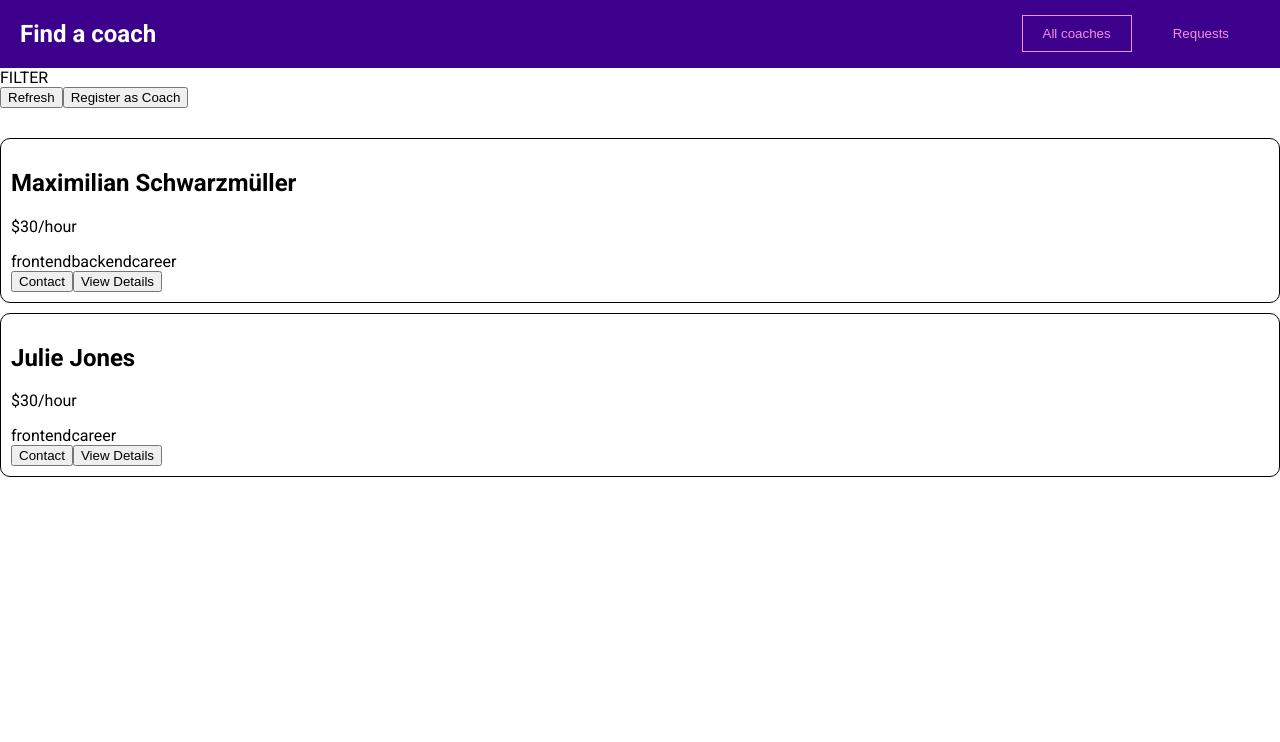
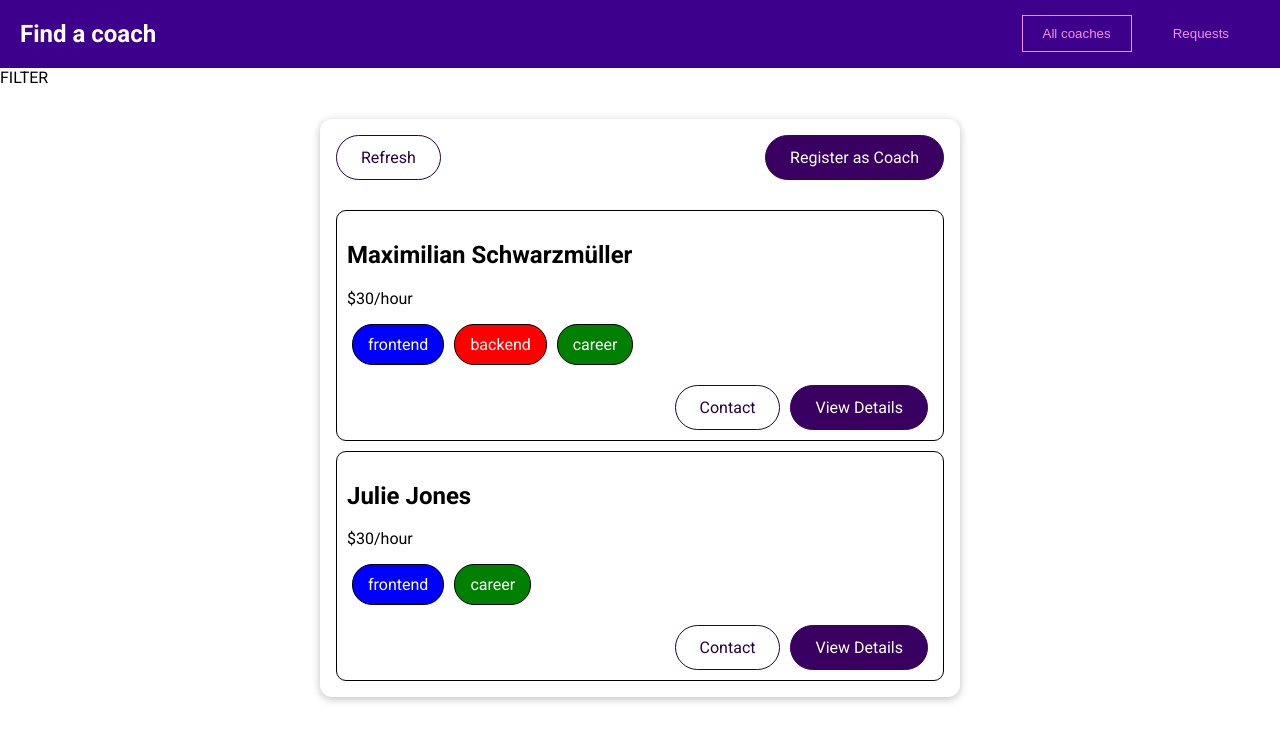
Before and after one commit to volbur/Coach-Web-App, a Vue app: page /coaches in a window 1280 px wide. Shown: the top 742 px of the page. Built offline with nearby package versions, Linux system fonts and the light colour scheme.

Commit message:
Adding a couple of base components

```diff
--- a/src/components/coaches/CoachItem.vue
+++ b/src/components/coaches/CoachItem.vue
@@ -2,21 +2,24 @@
   <li class="list-coach">
     <h2>{{ fullName }}</h2>
     <p>${{ coach.hourlyRate }}/hour</p>
-    <ul class="list-areas">
-      <li v-for="area in coach.areas" :key="area">
-        <span>{{ area }}</span>
+    <div class="list-areas">
+      <BaseBadge
+        v-for="area in coach.areas"
+        :key="area"
+        :area="area"
+      ></BaseBadge>
+    </div>
+
+    <ul class="actions">
+      <li>
+        <BaseButton mode="outline" link :to="coachContactLink"
+          >Contact</BaseButton
+        >
+      </li>
+      <li>
+        <BaseButton link :to="coachDetailsLink">View Details</BaseButton>
       </li>
     </ul>
-
-    <div class="actions">
-      <router-link custom v-slot="{ navigate }" :to="coachContactLink">
-        <button @click="navigate">Contact</button>
-      </router-link>
-
-      <router-link custom v-slot="{ navigate }" :to="coachDetailsLink">
-        <button @click="navigate">View Details</button>
-      </router-link>
-    </div>
   </li>
 </template>
 
@@ -44,9 +47,7 @@
 
 <style scoped>
 .list-areas {
-  margin: 0;
-  padding: 0;
-  list-style: none;
+  margin-bottom: 20px;
 }
 
 .list-coach {
@@ -63,4 +64,16 @@
 .list-areas {
   display: flex;
 }
+
+.actions {
+  display: flex;
+  justify-content: flex-end;
+  margin: 0;
+  padding: 0;
+  list-style: none;
+}
+
+.actions li {
+  margin: 0 5px;
+}
 </style>
--- /dev/null
+++ b/src/components/ui/BaseBadge.vue
@@ -0,0 +1,37 @@
+<template>
+  <span class="badge" :class="area">
+    {{ area }}
+  </span>
+</template>
+
+<script>
+export default {
+  props: {
+    area: {
+      type: String,
+      requred: false,
+    },
+  },
+};
+</script>
+
+<style scoped>
+.badge {
+  display: inline-block;
+  padding: 10px 15px;
+  margin: 0 5px;
+  border: 1px solid #000;
+  border-radius: 20px;
+  color: #fff;
+}
+
+.frontend {
+  background-color: blue;
+}
+.backend {
+  background-color: red;
+}
+.career {
+  background-color: green;
+}
+</style>
--- /dev/null
+++ b/src/components/ui/BaseButton.vue
@@ -0,0 +1,70 @@
+<template>
+  <router-link v-if="link" custom v-slot="{ navigate }" :to="to">
+    <button :class="mode" @click="navigate">
+      <slot></slot>
+    </button>
+  </router-link>
+  <button v-else :class="mode">
+    <slot></slot>
+  </button>
+</template>
+
+<script>
+export default {
+  props: {
+    mode: {
+      type: String,
+      requred: false,
+      default: null,
+    },
+    link: {
+      type: Boolean,
+      requred: false,
+      default: false,
+    },
+    to: {
+      type: String,
+      requred: false,
+      default: '/',
+    },
+  },
+};
+</script>
+
+<style scoped>
+button {
+  display: inline-block;
+  padding: 0.75rem 1.5rem;
+  font: inherit;
+  background-color: #3a0061;
+  border: 1px solid #3a0061;
+  color: white;
+  cursor: pointer;
+  border-radius: 30px;
+}
+
+button:hover,
+button:active {
+  background-color: #270041;
+  border-color: #270041;
+}
+
+.flat {
+  background-color: transparent;
+  color: #3a0061;
+  border: none;
+}
+
+.outline {
+  background-color: transparent;
+  border-color: #270041;
+  color: #270041;
+}
+
+.flat:hover,
+.flat:active,
+.outline:hover,
+.outline:active {
+  background-color: #edd2ff;
+}
+</style>
--- /dev/null
+++ b/src/components/ui/BaseCard.vue
@@ -0,0 +1,15 @@
+<template>
+  <div class="card">
+    <slot></slot>
+  </div>
+</template>
+
+<style scoped>
+.card {
+  border-radius: 12px;
+  box-shadow: 0 2px 8px rgb(0 0 0 / 26%);
+  padding: 1rem;
+  margin: 2rem auto;
+  max-width: 40rem;
+}
+</style>
--- a/src/pages/coaches/CoachesList.vue
+++ b/src/pages/coaches/CoachesList.vue
@@ -1,12 +1,13 @@
 <template>
   <section>FILTER</section>
   <section>
-    <button class="refresh-btn">Refresh</button>
-
-    <router-link custom v-slot="{ navigate }" :to="{ name: 'register' }">
-      <button @click="navigate" class="register-btn">Register as Coach</button>
-    </router-link>
-
+    <BaseCard>
+      <div class="controls">
+        <BaseButton mode="outline">Refresh</BaseButton>
+        <BaseButton to="{ name: 'register' }" link
+          >Register as Coach</BaseButton
+        >
+      </div>
       <ul class="list-coaches" v-if="hasCoaches">
         <CoachItem
           v-for="coach in filteredCoaches"
@@ -15,6 +16,7 @@
         />
       </ul>
       <h3 v-else>No coaches found</h3>
+    </BaseCard>
   </section>
 </template>
 
@@ -37,6 +39,11 @@
 </script>
 
 <style scoped>
+.controls {
+  display: flex;
+  justify-content: space-between;
+}
+
 .list-coaches {
   margin: 0;
   padding: 0;
```
Also changed, not shown: src/main.js (+8 -0 lines). Lines whose indentation alone changed are shown as unchanged.
